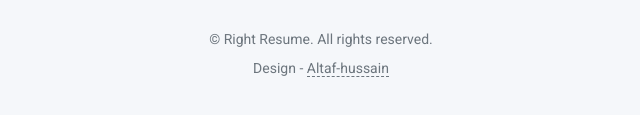
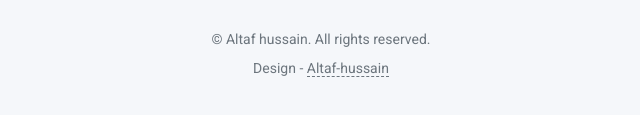
Before and after one commit to altafhussain-hub/altafhusain91.github.io, a plain HTML site: page index.html in a window 1280 px wide. Shown: the part 3111-3226 px from the top of the page, 319-959 px from the left. Drawn offline with Linux system fonts and the light colour scheme.

Commit message:
Update index.html

```diff
--- a/index.html
+++ b/index.html
@@ -4,7 +4,7 @@
     <meta charset="UTF-8">
     <meta http-equiv="X-UA-Compatible" content="IE=edge">
     <meta name="viewport" content="width=device-width, initial-scale=1">
-    <title>Right Resume</title>
+    <title>Altaf hussain</title>
     <link rel="preconnect" href="https://fonts.gstatic.com" crossorigin="crossorigin"/>
     <link rel="preload" as="style" href="https://fonts.googleapis.com/css2?family=Poppins:wght@600&amp;family=Roboto:wght@300;400;500;700&amp;display=swap"/>
     <link rel="stylesheet" href="https://fonts.googleapis.com/css2?family=Poppins:wght@600&amp;family=Roboto:wght@300;400;500;700&amp;display=swap" media="print" onload="this.media='all'"/>
@@ -267,7 +267,7 @@ I'm studying IT, Networking and Cloud Computing at National Skill Training Insti
           </div>
         </div>
         <div class="text-small">
-          <div class="mb-1">&copy; Right Resume. All rights reserved.</div>
+          <div class="mb-1">&copy; Altaf hussain. All rights reserved.</div>
           <div>Design - <a href="https://www.linkedin.com/in/altaf-hussain-1557701a6" target="_blank">Altaf-hussain</a></div>
         </div>
       </div>
```
